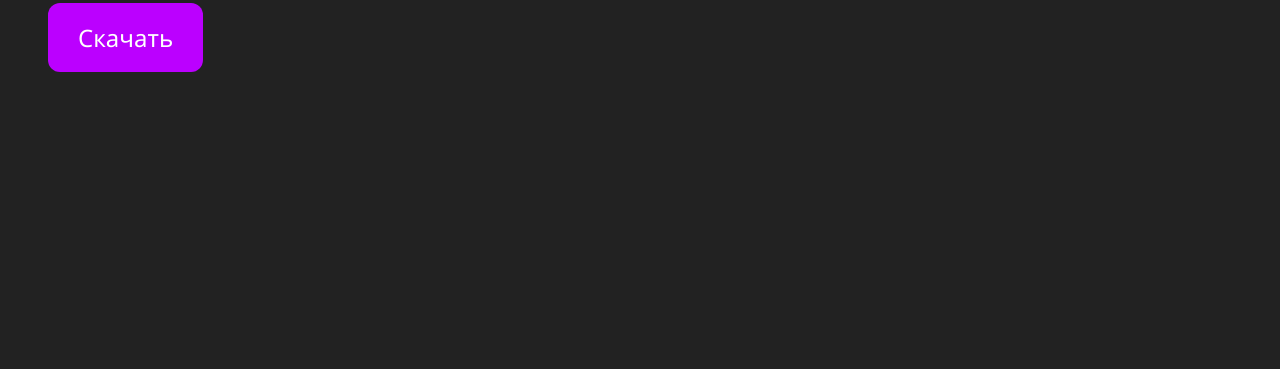
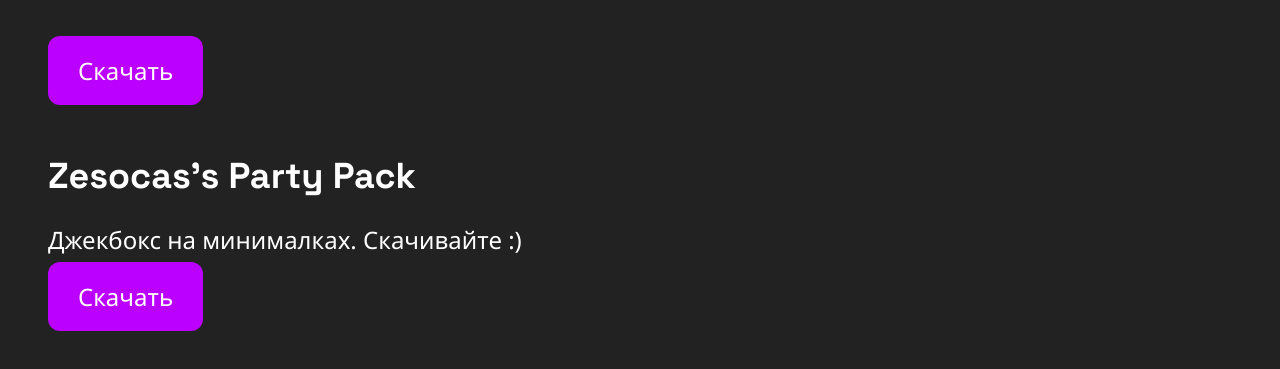
Before and after one commit to weAre7426/weAre7426.github.io, a plain HTML site: page games.html in a window 1280 px wide. Shown: the part 589-958 px from the top of the page. Before the commit the page ends 800 px from the top, so only its background shows below. Drawn offline with Linux system fonts and the light colour scheme.

Commit message:
Update games.html

```diff
--- a/games.html
+++ b/games.html
@@ -16,10 +16,13 @@
     <h1>Наши игры</h1><br>
     <h2>Don't Ask Me</h2>
     <p>Не спрашивайте меня. Это рофляная игра в жанре платформера, которая вывалилась во что-то очень серьёзное.<br><br></p>
-    <a class="button" href="https://gamejolt.com/games/DONTASKME/822153" target="_blank" rel="noopener">Скачать</a><br><br>
+    <a class="button" href="https://gamejolt.com/games/DONTASKME/822153" target="_blank" rel="noopener">Скачать</a><br><br><br>
     <h2>Trivia Stars</h2>
     <p>Прикольный шутер в 2D стиле. У него, кстати, есть <a href="https://discord.gg/Skjh2nyhHq">дискорд сервер</a>.<br><br></p>
-    <a class="button" href="https://gamejolt.com/games/DONTASKME/822153" target="_blank" rel="noopener">Скачать</a>
+    <a class="button" href="https://gamejolt.com/games/TriviaStars/850512" target="_blank" rel="noopener">Скачать</a><br><br><br>
+    <h2>Zesocas's Party Pack</h2>
+    <p>Джекбокс на минималках. Скачивайте :)</p>
+    <a class="button" href="https://gamejolt.com/games/ZesocasPartyPack/870331" target="_blank" rel="noopener">Скачать</a><br><br><br>
   </div>
 </body>
 
```
